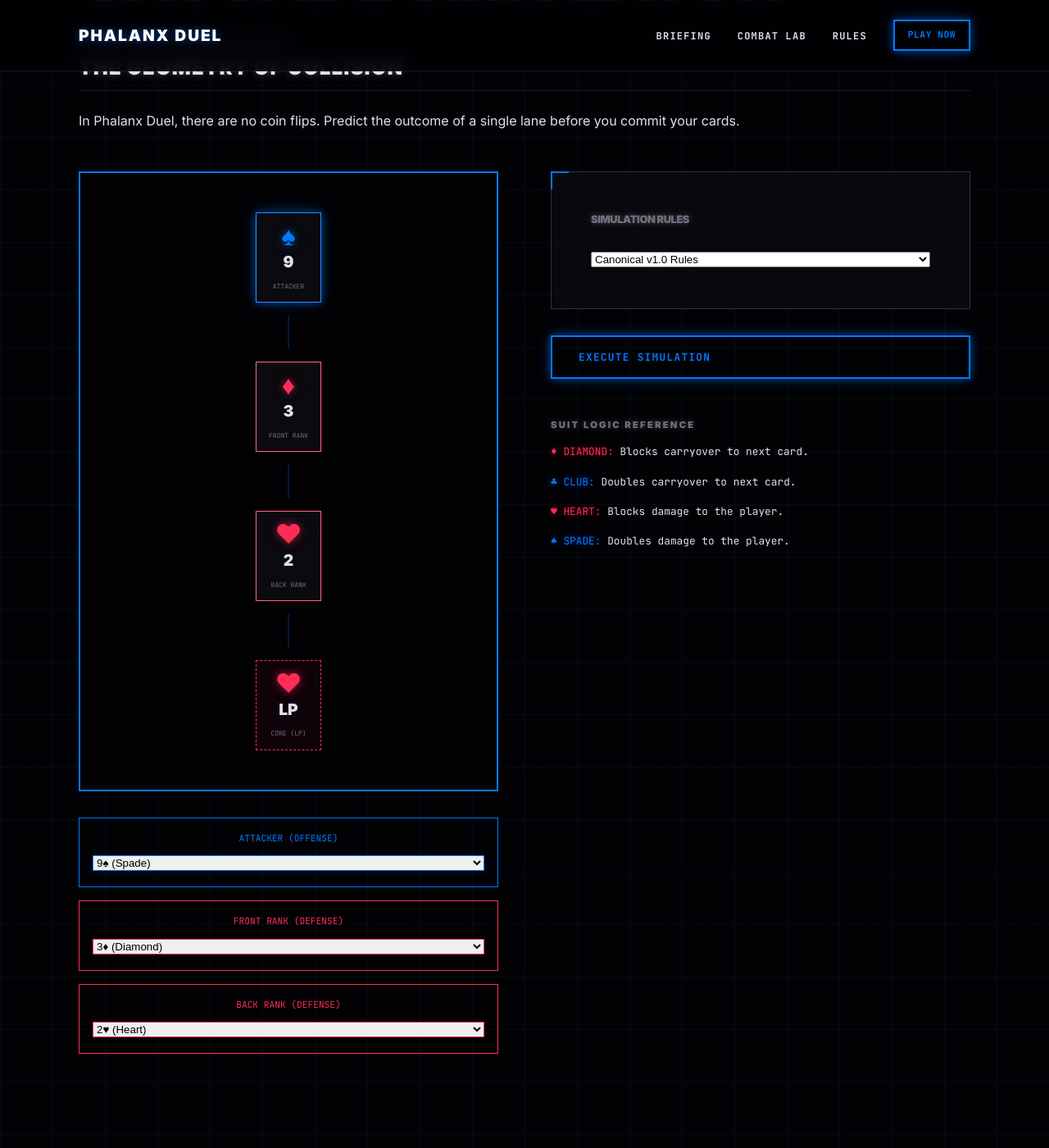
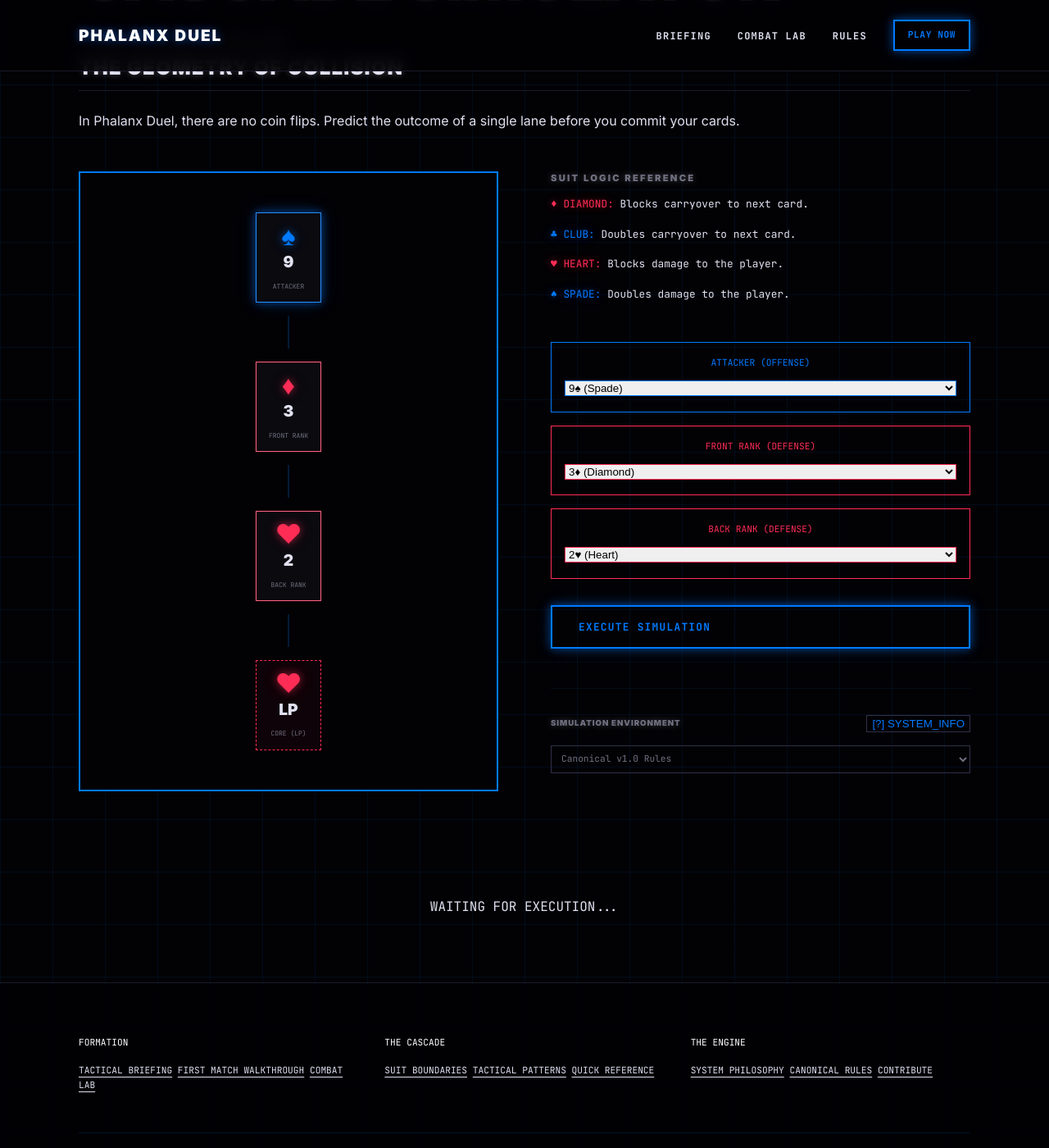
Before and after one commit to phalanxduel/phalanxduel.github.io, a Jekyll site: the page built from tools/battle-calculator.md, in a window 1280 px wide and 1400 px high, scrolled down 217 px. Shown: the whole window at 82% size. Built offline with Jekyll 4.4.1, drawn with Linux system fonts in a browser that asks for light colours.

Commit message:
style(calculator): minimize advanced settings and add ruleset help context
- Move Simulation Rules below Execute button to prioritize learner UX
- Implement subtle 'SYSTEM_INFO' help toggle for ruleset differences
- Reorder controls to keep primary card inputs accessible
- Finalize reordering of the Combat Lab for high-speed analysis

```diff
--- a/assets/js/battle-calculator.js
+++ b/assets/js/battle-calculator.js
@@ -263,6 +263,17 @@
 
     button.addEventListener("click", runSimulation);
 
+    // Rules Help Toggle
+    const helpToggle = document.getElementById("rules-help-toggle");
+    const helpPanel = document.getElementById("rules-help-panel");
+    if (helpToggle && helpPanel) {
+      helpToggle.addEventListener("click", function() {
+        const isHidden = helpPanel.style.display === "none";
+        helpPanel.style.display = isHidden ? "block" : "none";
+        helpToggle.textContent = isHidden ? "[X] CLOSE_INFO" : "[?] SYSTEM_INFO";
+      });
+    }
+
     [attackerSelect, frontSelect, backSelect, modeSelect].forEach(function (el) {
       el.addEventListener("change", runSimulation);
     });
--- a/tools/battle-calculator.md
+++ b/tools/battle-calculator.md
@@ -16,8 +16,23 @@ battle_calculator: true
     <!-- Lane Visualization (Simulation Surface) -->
     <div class="tactical-lane-visualizer" style="position: relative;">
       {% include home/cascade-visualizer.html %}
+    </div>
 
-      <div class="visualizer-inputs" style="display: grid; grid-template-columns: 1fr; gap: 1rem; margin-top: 2rem;">
+    <!-- Logic Controls & Settings -->
+    <div class="controls-panel">
+      <!-- Suit Logic Reference -->
+      <div class="suit-briefing" style="margin-bottom: 3rem;">
+        <h3 style="font-size: 0.7rem; letter-spacing: 0.2em; color: var(--color-text-dim); text-transform: uppercase;">Suit Logic Reference</h3>
+        <ul style="list-style: none; padding: 0; font-family: var(--font-mono); font-size: 0.8rem;">
+          <li style="margin-bottom: 1rem;"><span class="suit-d">♦ DIAMOND:</span> Blocks carryover to next card.</li>
+          <li style="margin-bottom: 1rem;"><span class="suit-c">♣ CLUB:</span> Doubles carryover to next card.</li>
+          <li style="margin-bottom: 1rem;"><span class="suit-h">♥ HEART:</span> Blocks damage to the player.</li>
+          <li style="margin-bottom: 1rem;"><span class="suit-s">♠ SPADE:</span> Doubles damage to the player.</li>
+        </ul>
+      </div>
+
+      <!-- Card Selectors (Primary Inputs) -->
+      <div class="visualizer-inputs" style="display: grid; grid-template-columns: 1fr; gap: 1rem; margin-bottom: 2rem;">
         <div class="slot-attacker" style="border: 1px solid var(--color-offense); padding: 1rem; text-align: center;">
           <span style="font-family: var(--font-mono); font-size: 0.7rem; color: var(--color-offense); display: block; margin-bottom: 0.5rem;">ATTACKER (OFFENSE)</span>
           <select id="attacker-card" aria-label="Attacker card" style="width: 100%; border-color: var(--color-offense);"></select>
@@ -33,28 +48,25 @@ battle_calculator: true
           <select id="back-card" aria-label="Defender back card" style="width: 100%; border-color: var(--color-defense);"></select>
         </div>
       </div>
-    </div>
 
-    <!-- Logic Controls & Settings -->
-    <div class="controls-panel">
-      <div class="card" style="margin-bottom: 2rem;">
-        <h3 style="font-size: 0.8rem; color: var(--color-text-dim);">Simulation Rules</h3>
-        <select id="battle-mode" aria-label="Rules mode" style="width: 100%; margin-top: 1rem;">
+      <button id="simulate-battle" type="button" class="button-link" style="width: 100%;">Execute Simulation</button>
+
+      <!-- Advanced Environment Settings (Minimized) -->
+      <div class="advanced-settings" style="margin-top: 3rem; padding-top: 2rem; border-top: 1px solid var(--grid-line);">
+        <div style="display: flex; justify-content: space-between; align-items: center; margin-bottom: 1rem;">
+          <h3 style="font-size: 0.6rem; color: var(--color-text-dim); text-transform: uppercase; margin: 0; letter-spacing: 0.1em;">Simulation Environment</h3>
+          <button type="button" id="rules-help-toggle" class="small-note" style="background: transparent; border: 1px solid var(--color-border-up); color: var(--color-offense); cursor: pointer; padding: 2px 6px;">[?] SYSTEM_INFO</button>
+        </div>
+
+        <div id="rules-help-panel" style="display: none; background: var(--color-surface-up); border: 1px solid var(--color-offense); padding: 1rem; margin-bottom: 1.5rem; font-family: var(--font-mono); font-size: 0.7rem; line-height: 1.4;">
+          <p style="margin-top: 0;"><strong style="color: var(--color-offense);">Canonical v1.0:</strong> Direct 0% RNG. Enforces Classic Ace/Face card invulnerability rules and strict Shield-before-Weapon resolution order.</p>
+          <p style="margin-bottom: 0;"><strong style="color: var(--color-text-dim);">Legacy Prototype:</strong> The original carryover math. No special protection for Aces or Face cards. Used for historical regression testing.</p>
+        </div>
+
+        <select id="battle-mode" aria-label="Rules mode" style="width: 100%; background: transparent; color: var(--color-text-dim); border: 1px solid var(--color-border-up); font-family: var(--font-mono); font-size: 0.7rem; padding: 0.5rem;">
           <option value="canonical_v1_0">Canonical v1.0 Rules</option>
           <option value="legacy_reference">Legacy Prototype</option>
         </select>
-      </div>
-
-      <button id="simulate-battle" type="button" class="button-link" style="width: 100%;">Execute Simulation</button>
-
-      <div class="suit-briefing" style="margin-top: 3rem;">
-        <h3 style="font-size: 0.7rem; letter-spacing: 0.2em; color: var(--color-text-dim); text-transform: uppercase;">Suit Logic Reference</h3>
-        <ul style="list-style: none; padding: 0; font-family: var(--font-mono); font-size: 0.8rem;">
-          <li style="margin-bottom: 1rem;"><span class="suit-d">♦ DIAMOND:</span> Blocks carryover to next card.</li>
-          <li style="margin-bottom: 1rem;"><span class="suit-c">♣ CLUB:</span> Doubles carryover to next card.</li>
-          <li style="margin-bottom: 1rem;"><span class="suit-h">♥ HEART:</span> Blocks damage to the player.</li>
-          <li style="margin-bottom: 1rem;"><span class="suit-s">♠ SPADE:</span> Doubles damage to the player.</li>
-        </ul>
       </div>
     </div>
   </div>
```
